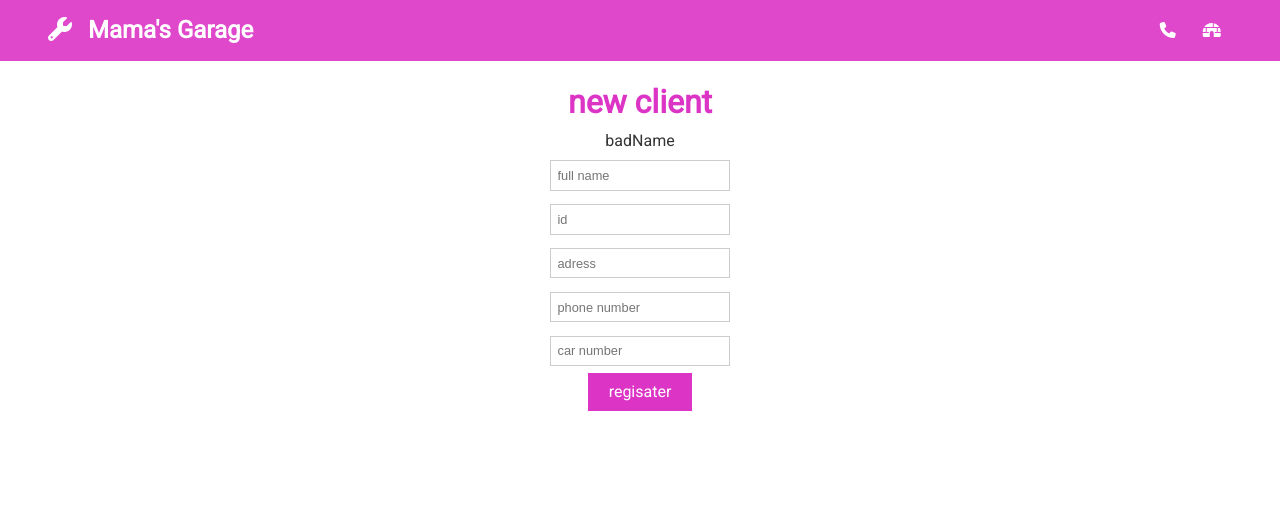
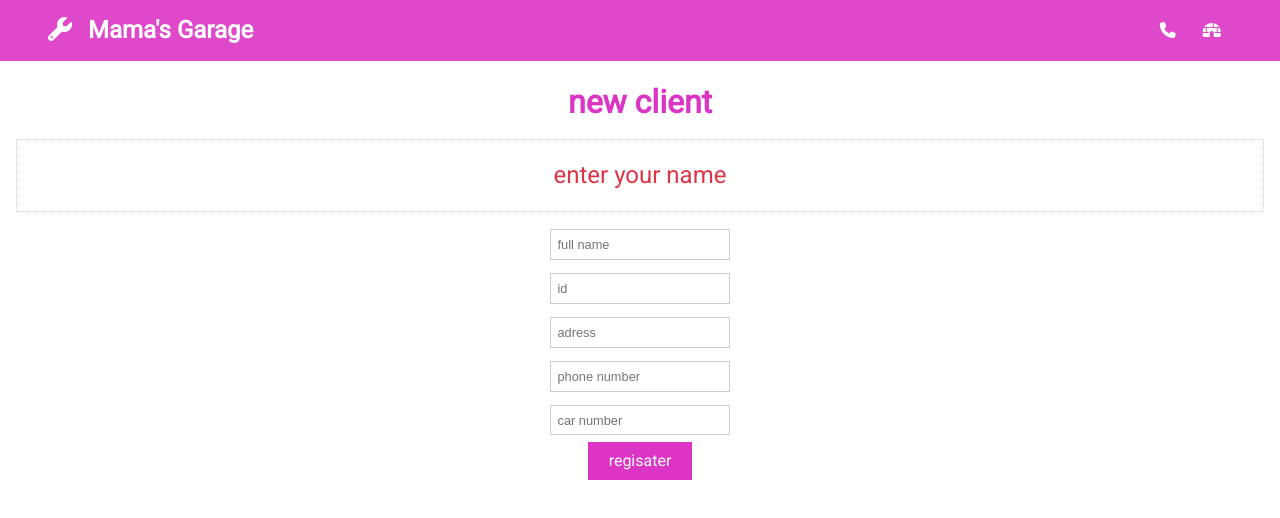
Before and after one commit to amabelleS/Garage-react, a React (Create React App) app: page /register in a window 1280 px wide. Both pictures are taken after a click on the button "regisater". Shown: the top 518 px of the page. Built offline with nearby package versions, Linux system fonts and the light colour scheme.

Commit message:
validations update for the ppl

```diff
--- a/src/App.css
+++ b/src/App.css
@@ -118,7 +118,7 @@ img {
 .card {
   padding: 1rem;
   border: #ccc 1px dotted;
-  margin: 0.7rem 0;
+  margin: 0.7rem 1rem;
 }
 
 /* List */
--- a/src/Components/UserInfo.js
+++ b/src/Components/UserInfo.js
@@ -6,7 +6,7 @@ export default function UserInfo(props) {
   const user = users.find((user) => user.id === props.id);
   const { name, id, adress, phone, carNum } = user;
   return (
-    <div className="container">
+    <div className="container grid-4">
       <p>{name}</p>
       <p>{id}</p>
       <p>{adress}</p>
--- a/src/Pages/Register.js
+++ b/src/Pages/Register.js
@@ -22,8 +22,7 @@ export default function Register() {
   //validations:
   const okName = () => {
     if (!isNaN(name)) {
-      setError("badName");
-      // alert("bad name");
+      setError("enter your name");
       return false;
     }
     return true;
@@ -31,7 +30,7 @@ export default function Register() {
 
   const okId = () => {
     if (isNaN(id) || id.length !== 9) {
-      setError("wrong id");
+      setError("ID must be 9 digits long");
       // alert("wrong id");
       return false;
     } else {
@@ -41,7 +40,7 @@ export default function Register() {
 
   const okCarNum = () => {
     if (!carNum || isNaN(carNum)) {
-      setError("wrong carNum");
+      setError("enter your car number");
       return false;
     } else {
       return true;
@@ -50,7 +49,7 @@ export default function Register() {
 
   const okPhone = () => {
     if (isNaN(phone) || phone.length < 7) {
-      setError("wrong phone");
+      setError("phone number must be at least 7 digits long");
       return false;
     } else {
       return true;
@@ -82,7 +81,7 @@ export default function Register() {
     <div className="">
       <h1 className="text-primary">new client</h1>
       <div>
-        {error && <p>{error}</p>}
+        {error && <p className="text-danger card lead">{error}</p>}
         <input
           placeholder="full name"
           value={name}
@@ -90,6 +89,7 @@ export default function Register() {
           type="text"
         ></input>
         <br />
+        {/* {!okName() && <h4 style={{ color: "red" }}>some chars...</h4>} */}
         <input
           placeholder="id"
           value={id}
```
